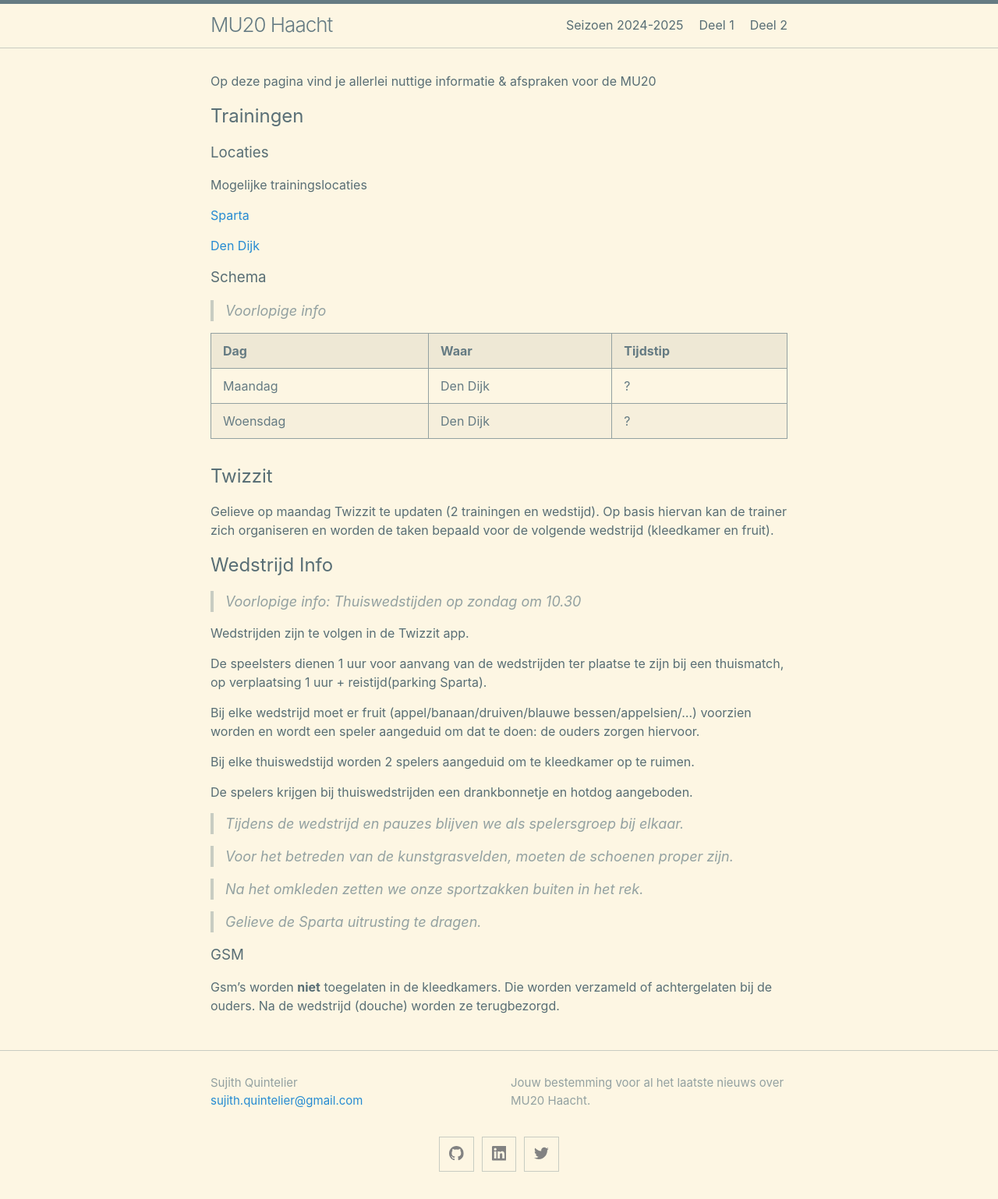
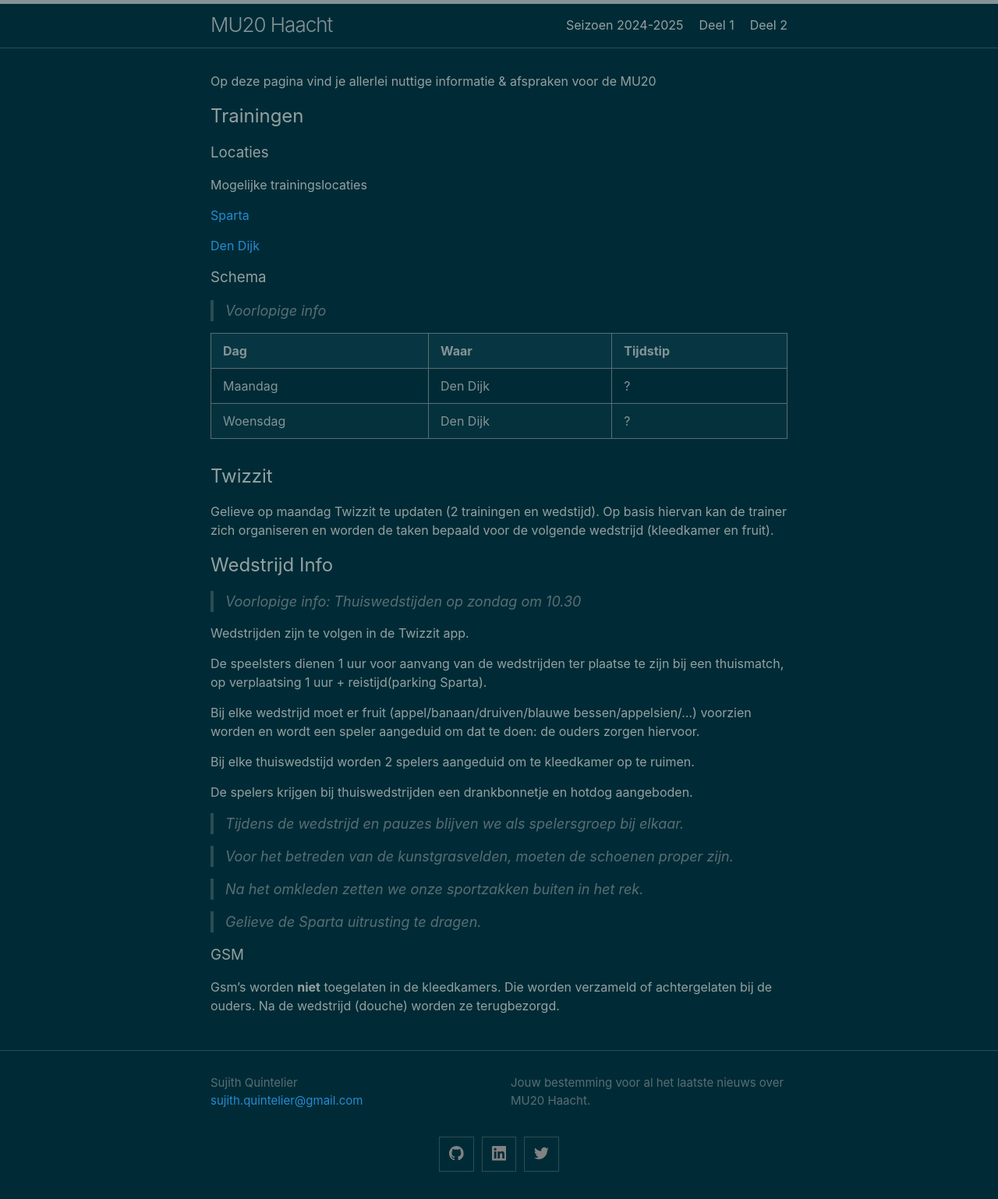
Before and after one commit to mu20-haacht/mu20-haacht.github.io, a Jekyll site: the page built from index.md, in a window 1280 px wide. Shown: the whole page at 78% size. Built offline with Jekyll 4.4.1, drawn with Linux system fonts in a browser that asks for light colours.

Commit message:
Update _config.yml

```diff
--- a/_config.yml
+++ b/_config.yml
@@ -18,7 +18,7 @@ header_pages:
   # - staff/index.md
 
 minima:
-  skin: solarized # dark|classic|solarized-light|solarized-dark|auto|solarized
+  skin: solarized-dark # dark|classic|solarized-light|solarized-dark|auto|solarized
 
 
 # Architect
```
